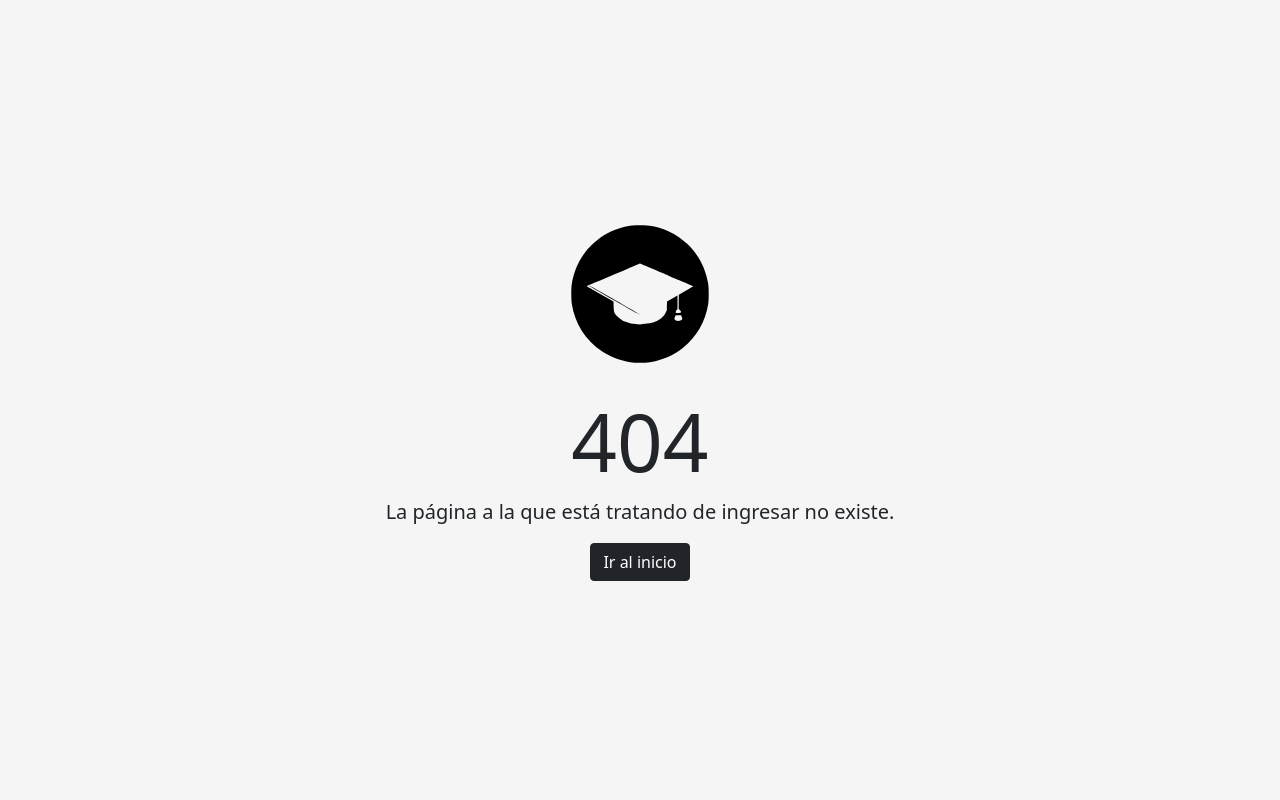
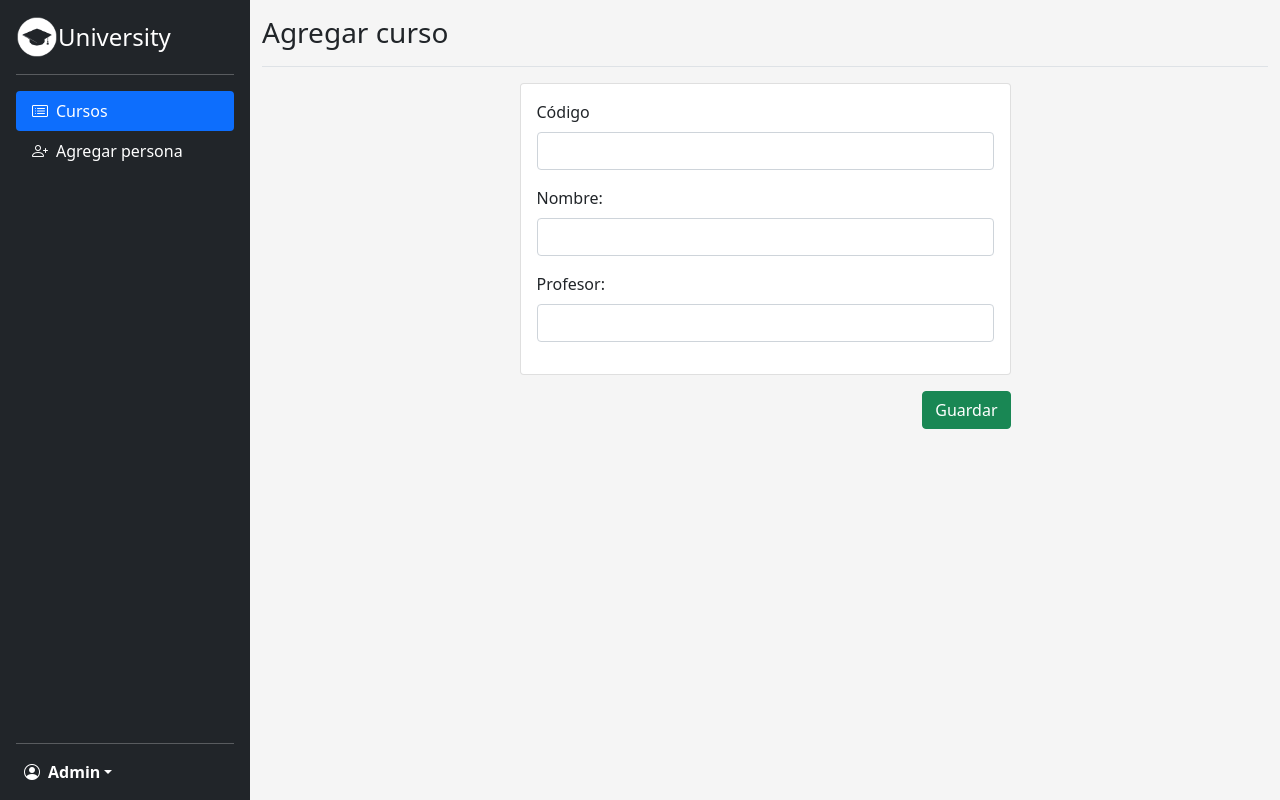
Before and after one commit to lacajanegra/university_front, a React (Create React App) app: page /app/course/add in a window 1280 px wide. Before the commit this address had no page. Built offline with nearby package versions, Linux system fonts and the light colour scheme.

Commit message:
add course form

```diff
--- a/src/App.js
+++ b/src/App.js
@@ -6,6 +6,7 @@ import NotFound from './pages/NotFound';
 import ListCourses from './pages/private/ListCourses';
 import AddPerson from './pages/private/AddPerson';
 import ListPersons from './pages/private/ListPersons';
+import AddCourse from './pages/private/AddCourse';
 
 function App() {
   return (
@@ -16,6 +17,7 @@ function App() {
           <Route index element={<ListCourses />} />
           <Route path='person/add' element={<AddPerson />} />
           <Route path='person/list' element={<ListPersons />} />
+          <Route path='course/add' element={<AddCourse />} />
         </Route>
         <Route path='*' element={<NotFound/>}/>
       </Routes>
--- /dev/null
+++ b/src/pages/private/AddCourse.jsx
@@ -0,0 +1,34 @@
+function AddCourse() {
+    return (
+        <>
+            <h3 className="mb-3 border-bottom pb-3">Agregar curso</h3>
+            <div className="row justify-content-center mb-4">
+                <div className="col-md-6">
+                    <form>
+                        <div className="card mb-3">
+                            <div className="card-body">
+                                <div className="mb-3">
+                                    <label className="form-label">Código</label>
+                                    <input type="text" className="form-control" />
+                                </div>
+                                <div className="mb-3">
+                                    <label className="form-label">Nombre:</label>
+                                    <input type="text" className="form-control" />
+                                </div>
+                                <div className="mb-3">
+                                    <label className="form-label">Profesor:</label>
+                                    <input type="text" className="form-control" />
+                                </div>
+                            </div>
+                        </div>
+                        <div className="d-flex justify-content-end">
+                            <button className="btn btn-success">Guardar</button>
+                        </div>
+                    </form>
+                </div>
+            </div>
+        </>
+    );
+}
+
+export default AddCourse;
```
